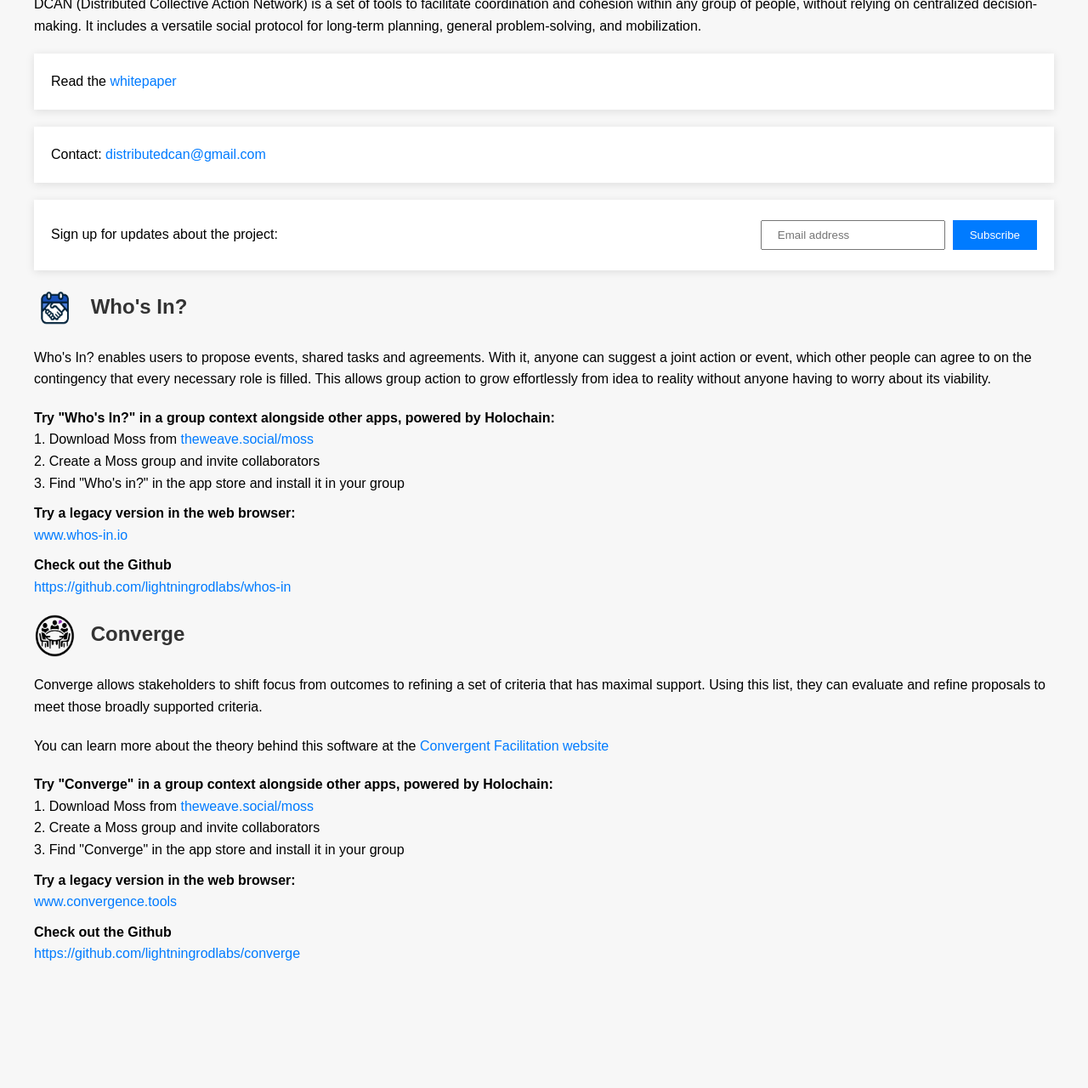
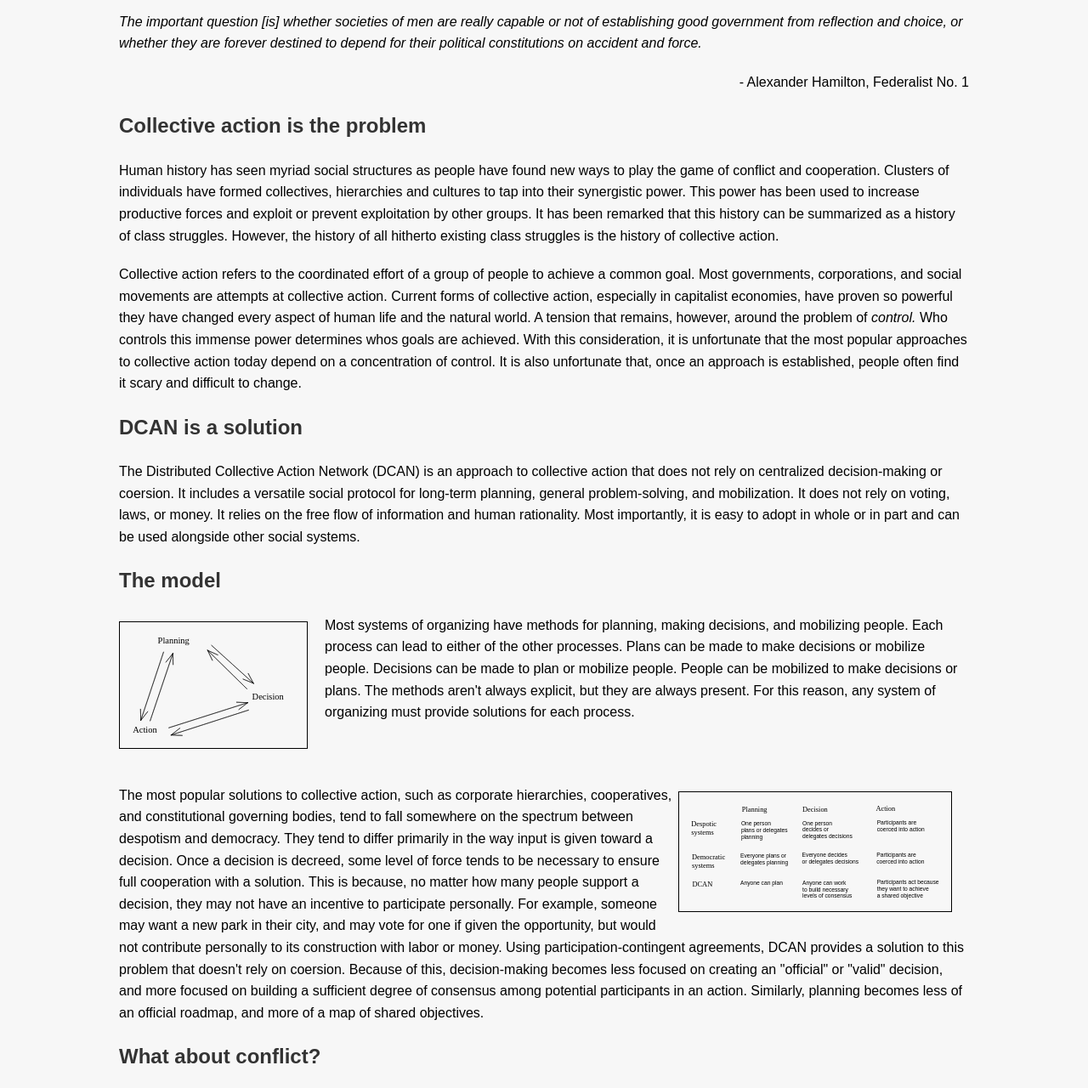
Before and after one commit to LeosPrograms/LeosPrograms.github.io, a plain HTML site: page index.html in a window 1280 px wide. Shown: the part 173-1453 px from the top of the page at 85% size. Before the commit the page ends 1364 px from the top, so only its background shows below. Drawn offline with Linux system fonts and the light colour scheme; a script that the page names is missing.

Commit message:
fleshed-out version

```diff
--- a/index.html
+++ b/index.html
@@ -41,6 +41,26 @@
             text-decoration: underline;
         }
 
+        /* not on mobile */
+        @media (min-width: 600px) {
+            /* .content {
+                max-width: 800px;
+                margin: 0 auto;
+                padding: 40px;
+                background-color: #fff;
+                box-shadow: 0px 2px 10px rgba(0, 0, 0, 0.1);
+            } */
+            .flexidiv {
+                margin: 0 100px;
+            }
+        }
+
+        @media (max-width: 600px) {
+            h1 {
+                font-size: 1.5em;
+            }
+        }
+
         .whitepaper-link,
         .contact-link,
         .signup-container {
@@ -48,6 +68,7 @@
             padding: 20px;
             margin-bottom: 20px;
             box-shadow: 0px 2px 10px rgba(0, 0, 0, 0.1);
+            border-radius: 100px;
         }
 
         .signup-container {
@@ -103,6 +124,7 @@
 
         .image-container {
             width: 100%;
+            height: 100px;
             height: 54px;
             margin-right: 10px;
             position: relative;
@@ -146,22 +168,186 @@
 
         <!-- <div class="image-blurred-edge"></div> -->
 
-    <div class="image-container">
+        <!-- <div class="image-container">
             <img src="./birds.svg" class="birds" alt="bird flock">
+        </div> -->
+        <!-- <img src="./birds.svg" class="birds" alt="bird flock" style="width: 100%; height: 44px; object-fit: cover; object-position: center middle; margin-right: 10px; vertical-align: middle; position: relative;"> -->
+        <div style="display:flex; align-items:center;">
+            <img src="./birdflock2.png" class="birdflock" style="margin-right: 20px; width: 124px; border-radius: 100%;" alt="bird flock">
+            <div style="display: flex; flex-direction: column; justify-content: center;">
+                <h1 style="margin:0; margin-top: 26px; line-height: 26px;;">
+                    The Distributed Collective Action Network
+                </h1>
+                <h3 style="margin:0; line-height: 26px; margin-bottom: 10px; font-style: italic;">Bring order without coersion to any organization or community</h3>
+                <ul style="display: flex; list-style-type: none; padding: 0; margin-top: -10px;">
+                    <li style="margin-right: 10px;"><a style="color: black" href="#software">Software</a></li>
+                    <li style="margin-right: 10px;"><a style="color: black" href="#paper">Whitepaper</a></li>
+                    <li><a style="color: black" href="#contact">Contact</a></li>
+                </ul>
             </div>
-    <!-- <img src="./birds.svg" class="birds" alt="bird flock" style="width: 100%; height: 44px; object-fit: cover; object-position: center middle; margin-right: 10px; vertical-align: middle; position: relative;"> -->
-    <h1>The Distributed Collective Action Network</h1>
+        </div>
+
+        <div class="flexidiv">
+
+            <p style="font-style: italic;">
+                The important question [is] whether societies of men are really capable or not of
+                establishing good government from reflection and choice, or whether they are forever destined to depend for their
+                political constitutions on accident and force.
+            </p>
+            <p style="text-align: right; margin-top: 0px;">
+                - Alexander Hamilton, Federalist No. 1
+            </p>
+
+            <h2>
+                Collective action is the problem
+            </h2>
 
             <p>
-        DCAN (Distributed Collective Action Network) is a set of tools to facilitate coordination and cohesion within any group of people, without relying on centralized decision-making. It includes a versatile social protocol for long-term planning, general problem-solving, and mobilization.
+                Human history has seen myriad social structures as people have found new ways to play the game of conflict and cooperation.
+                Clusters of individuals have formed collectives, hierarchies and cultures to tap into their synergistic power.
+                This power has been used to increase productive forces and exploit or prevent exploitation by other groups.
+                It has been remarked that this history can be summarized as a history of class struggles.
+                However, the history of all hitherto existing class struggles is the history of collective action.
             </p>
 
-    <div class="whitepaper-link">
+            <p>
+                Collective action refers to the coordinated effort of a group of people to achieve a common goal.
+                Most governments, corporations, and social movements are attempts at collective action.
+                Current forms of collective action, especially in capitalist economies, have proven so powerful they have changed every aspect of human life and the natural world.
+                A tension that remains, however, around the problem of <em>control.</em>
+                Who controls this immense power determines whos goals are achieved.
+                With this consideration, it is unfortunate that the most popular approaches to collective action today depend on a concentration of control.
+                It is also unfortunate that, once an approach is established, people often find it scary and difficult to change.
+            </p>
+
+            <h2>
+                DCAN is a solution
+            </h2>
+            <p>
+                The Distributed Collective Action Network (DCAN) is an approach to collective action that does not rely on centralized decision-making or coersion.
+                It includes a versatile social protocol for long-term planning, general problem-solving, and mobilization.
+                It does not rely on voting, laws, or money. It relies on the free flow of information and human rationality.
+                Most importantly, it is easy to adopt in whole or in part and can be used alongside other social systems.
+            </p>
+
+            <!-- <div class="whitepaper-link" id="whitepaper">
                 Read the <a id="download-whitepaper" href="./whitepaper.pdf">whitepaper</a>
+            </div> -->
+
+            <h2>
+                The model
+            </h2>
+
+            <!-- <h3>The collective action triad</h3> -->
+            <div>
+                <img src="./basic-model.svg" alt="collective action triad"
+                style="height: fit-content; margin-top: 8px; margin-right: 20px; width: 200px; border: 1px solid; padding: 10px; margin-bottom: 20px; float: left;">
+                <p style="min-height: 180px;">
+                    Most systems of organizing have methods for planning, making decisions, and mobilizing people.
+                    Each process can lead to either of the other processes.
+                    Plans can be made to make decisions or mobilize people.
+                    Decisions can be made to plan or mobilize people. People can be mobilized to make decisions or plans.
+                    The methods aren't always explicit, but they are always present.
+                    For this reason, any system of organizing must provide solutions for each process.
+                </p>
             </div>
 
+            <!-- <h3>Comparing models</h3> -->
+            <div>
+                <img src="./models-compared.svg" alt="models compared"
+                style="height: fit-content; margin-top: 8px; margin-right: 20px; width: 300px; border: 1px solid; padding: 10px; margin-bottom: 20px; float: right;">
+                <p>
+                    The most popular solutions to collective action, such as corporate hierarchies, cooperatives, and constitutional governing bodies,
+                    tend to fall somewhere on the spectrum between despotism and democracy. They tend to differ primarily in the way input is given toward a decision.
+                    Once a decision is decreed, some level of force tends to be necessary to ensure full cooperation with a solution.
+                    This is because, no matter how many people support a decision, they may not have an incentive to participate personally.
+                    For example, someone may want a new park in their city, and may vote for one if given the opportunity,
+                    but would not contribute personally to its construction with labor or money. Using participation-contingent agreements,
+                    DCAN provides a solution to this problem that doesn't rely on coersion.
+                    Because of this, decision-making becomes less focused on creating an "official" or "valid" decision,
+                    and more focused on building a sufficient degree of consensus among potential participants in an action.
+                     Similarly, planning becomes less of an official roadmap, and more of a map of shared objectives.
+                </p>
+            </div>
+
+            <h2>
+                What about conflict?
+            </h2>
+            <p>
+                If anyone can participate in any collective action, what is to prevent conflict between actions? What is to stop actions by one group that harm or evoke retaliation from other groups?
+                This question is answered in traditional organizing systems with a centralized enforcement mechanism, informed by official channels of deliberation.
+                DCAN provides no system for recognizing official channels of deliberation or enforcement mechanisms.
+                Instead, it provides tools for solving conflicts and forming consensus.
+                Collective actions can be seen by anyone, and if they appear to cause conflict, it is against the interest of participants to engage until this conflict is resolved.
+            </p>
+
+            <!-- <h2>Isn't that Anarchy?</h2> -->
+
+            <h2 id="software">How do I start using DCAN?</h2>
+            <p>The best way to start using DCAN is by using the tools built for Moss.
+                This software is built on a user-hosted serverless architecture called Holochain.
+                By setting up a group in Moss and installing these tools, you can start using DCAN in your organization or community.
+                By using the software inside Moss, you can also gain access to other tools built for Holochain, such as alternatives to Trello, Google Docs, and Discord.
+            </p>
+
+            <strong>
+                To set up a group in Moss:
+            </strong><br>
+
+            1. Download Moss from <a id="visit-moss-1" href="https://theweave.social/moss/">theweave.social/moss</a><br>
+            2. Create a Moss group and invite collaborators<br>
+            3. Find "Converge" and "Who's in?" in the app store and install them in your group
+
+            <h2 id="whosin">
+                <img src="./whos-in.png" alt="Who's In?" style="width: 50px; height: 50px; vertical-align: middle;">
+                Who's In?
+            </h2>
+            <p>
+                Who's In? enables users to propose events, shared tasks and agreements. With it, anyone can suggest a joint action or event, which other people can agree to on the contingency that every necessary role is filled. This allows group action to grow from idea to reality without anyone having to worry about its viability.
+            </p>
+            <p>
+                Legacy browser version:
+                <a id="visit-whosin-web" href="https://www.whos-in.io/">www.whos-in.io</a>
+                <br>
+                Github:
+                <a id="visit-whosin-github" href="https://github.com/lightningrodlabs/whos-in">https://github.com/lightningrodlabs/whos-in</a>
+            </p>
+
+            <h2 id="converge">
+                <img src="./converge.png" alt="Who's In?" style="width: 50px; height: 50px; margin-right: 10px; vertical-align: middle;">
+                Converge</h2>
+            <p>
+                Converge allows stakeholders to shift focus from outcomes to refining a set of criteria that has maximal support. Using this list, they can evaluate and refine proposals to meet those broadly supported criteria.
+            </p>
+            <p>
+                Read about theory behind this process: <a href="https://convergentfacilitation.org">https://convergentfacilitation.org</a>
+                <br>
+                Legacy browser version:
+                <a id="visit-converge-web" href="https://www.convergence.tools/">www.convergence.tools</a>
+                <br>
+                Github:
+                <a id="visit-converge-github" href="https://github.com/lightningrodlabs/converge">https://github.com/lightningrodlabs/converge</a>
+                <!-- <li>
+                    <strong>Instructions</strong><br>
+                    Follow a list of <a href="https://docs.google.com/document/d/1aOlXsG1izRihehRje1g06kHk0Sy7iBDEhWCSDg1CnsY/">step-by-step instructions</a> to learn how to use Converge.
+                </li> -->
+            </p>
+
+            <h2 id="paper">
+                Where can I learn more?
+            </h2>
+            <p>
+                <!-- whitepaper -->
+                If you wish to learn more about the Distributed Collective Action Network, you can read the whitepaper.
+            </p>
+            <!-- embedded whitepaper link -->
+            <div>
+                <iframe id="whitepaper" src="./whitepaper-2.pdf" width="100%" height="500px"></iframe>
+            </div>
+
+            <h2 id="contact">Contact</h2>
             <div class="contact-link">
-        Contact: <a href="mailto:distributedcan@gmail.com">distributedcan@gmail.com</a>
+                Email: <a href="mailto:distributedcan@gmail.com">distributedcan@gmail.com</a>
             </div>
 
             <div class="signup-container">
@@ -195,134 +381,17 @@
                     <script type="text/javascript" src="//s3.amazonaws.com/downloads.mailchimp.com/js/mc-validate.js"></script><script type="text/javascript">(function($) {window.fnames = new Array(); window.ftypes = new Array();fnames[0]='EMAIL';ftypes[0]='email';fnames[1]='FNAME';ftypes[1]='text';fnames[2]='LNAME';ftypes[2]='text';fnames[3]='ADDRESS';ftypes[3]='address';fnames[4]='PHONE';ftypes[4]='phone';fnames[5]='BIRTHDAY';ftypes[5]='birthday';}(jQuery));var $mcj = jQuery.noConflict(true);</script></div>
 
 
-    </div>
+            <!-- </div> -->
 
 
-    <h2 id="whosin">
-        <img src="./whos-in.png" alt="Who's In?" style="width: 50px; height: 50px; margin-right: 10px; vertical-align: middle;">
-        Who's In?
-    </h2>
-    <p>
-        Who's In? enables users to propose events, shared tasks and agreements. With it, anyone can suggest a joint action or event, which other people can agree to on the contingency that every necessary role is filled. This allows group action to grow effortlessly from idea to reality without anyone having to worry about its viability.
-    </p>
-    <ul>
-        <li>
-            <strong>
-                Try "Who's In?" in a group context alongside other apps, powered by Holochain:
-            </strong><br>
 
-            1. Download Moss from <a id="visit-moss-1" href="https://theweave.social/moss/">theweave.social/moss</a><br>
-            2. Create a Moss group and invite collaborators<br>
-            3. Find "Who's in?" in the app store and install it in your group
-        </li>
-        <li>
-            <strong>
-                Try a legacy version in the web browser:<br>
-            </strong>
-            <a id="visit-whosin-web" href="https://www.whos-in.io/">www.whos-in.io</a>
-        </li>
-        <!-- <li>
-            <strong>
-                Run a public serverless demo on your own machine, powered by Holochain: <br>
-            </strong>
-            <a href="./whosin_0.0.0_x64.dmg" class="download-icon">
-                <img src="./apple.png"/>
-                Download for Mac
-            </a>&nbsp;
-            <a href="./whosin_0.0.0_x64-setup.exe" class="download-icon">
-                <img src="./windows.png"/>
-                Download for Windows
-            </a>&nbsp;
-            <a href="https://github.com/LeosPrograms/LeosPrograms.github.io/blob/a65d1801f2b95bb4e2627124a3cca06d7428f8c4/whosin_0.0.0_amd64.AppImage" class="download-icon">
-                <img src="./linux.png"/>
-                Download for Linux
-            </a>
-            <p>NOTE: If you want to start a private group using this app, click <em>MENU > CHANGE PROFILE</em> and add a network seed. Everyone who uses the same network seed (case-sensitive) will be on the same private network.</p>
-        </li>
-        <li>
-            <strong>
-                If you run into issues installing the app you can also try: <br>
-            </strong>
-            Downloading the
-            <a href="./whosin.webhapp">webhapp</a>,
-            and installing it with the
-            <a href="https://github.com/holochain/launcher/releases/tag/v0.9.4">Holochain Launcher</a>
-
-        </li> -->
-        <li>
-            <strong>Check out the Github</strong><br>
-            <a id="visit-whosin-github" href="https://github.com/lightningrodlabs/whos-in">https://github.com/lightningrodlabs/whos-in</a>
-        </li>
-    </ul>
-
-    <h2 id="converge">
-        <img src="./converge.png" alt="Who's In?" style="width: 50px; height: 50px; margin-right: 10px; vertical-align: middle;">
-        Converge</h2>
-    <p>
-        Converge allows stakeholders to shift focus from outcomes to refining a set of criteria that has maximal support. Using this list, they can evaluate and refine proposals to meet those broadly supported criteria.
-    </p>
-    <p>
-        You can learn more about the theory behind this software at the <a href="https://convergentfacilitation.org">Convergent Facilitation website</a>
-    </p>
-    <ul>
-        <li>
-            <strong>
-                Try "Converge" in a group context alongside other apps, powered by Holochain:
-            </strong><br>
-
-            1. Download Moss from <a id="visit-moss-2" href="https://theweave.social/moss/">theweave.social/moss</a><br>
-            2. Create a Moss group and invite collaborators<br>
-            3. Find "Converge" in the app store and install it in your group
-        </li>
-        <li>
-            <strong>
-                Try a legacy version in the web browser:<br>
-            </strong>
-            <a id="visit-converge-web" href="https://www.convergence.tools/">www.convergence.tools</a>
-        </li>
-        <!-- <li>
-            <strong>
-                Run a public serverless demo on your own machine, powered by Holochain: <br>
-            </strong>
-            <a href="./converge_0.0.1_x64.dmg" class="download-icon">
-                <img src="./apple.png"/>
-                Download for Mac
-            </a>&nbsp;
-            <a href="./converge_0.0.1_x64-setup.exe" class="download-icon">
-                <img src="./windows.png"/>
-                Download for Windows
-            </a>&nbsp;
-            <a href="https://github.com/LeosPrograms/LeosPrograms.github.io/blob/a65d1801f2b95bb4e2627124a3cca06d7428f8c4/converge_0.0.1_amd64.AppImage" class="download-icon">
-                <img src="./linux.png"/>
-                Download for Linux
-            </a>
-            <p>NOTE: If you want to start a private group using this app, click <em>MENU > CHANGE PROFILE</em> and add a network seed. Everyone who uses the same network seed (case-sensitive) will be on the same private network.</p>
-        </li>
-        <li>
-            <strong>
-                If you run into issues installing the app you can also try: <br>
-            </strong>
-            Downloading the
-            <a href="./converge.webhapp">webhapp</a>,
-            and installing it with the
-            <a href="https://github.com/holochain/launcher/releases/tag/v0.9.4">Holochain Launcher</a>
-
-        </li> -->
-        <li>
-            <strong>Check out the Github</strong><br>
-            <a id="visit-converge-github" href="https://github.com/lightningrodlabs/converge">https://github.com/lightningrodlabs/converge</a>
-        </li>
-        <!-- <li>
-            <strong>Instructions</strong><br>
-            Follow a list of <a href="https://docs.google.com/document/d/1aOlXsG1izRihehRje1g06kHk0Sy7iBDEhWCSDg1CnsY/">step-by-step instructions</a> to learn how to use Converge.
-        </li> -->
-    </ul>
 
             <!-- <h2>
                 Goal-mapping tool</h2>
             <p>
                 Coming soon.
             </p> -->
+        </div>
 
     </div>
 </body>
```
Also changed, not shown: basic-model.svg (added), birdcircle.png (added), birdflock.png (added), birdflock2.png (added), birdflock3.png (added), compared-systems.svg (added), dcan-basic.svg (added), models-compared.svg (added), 4 other files. Lines whose indentation alone changed are shown as unchanged.
